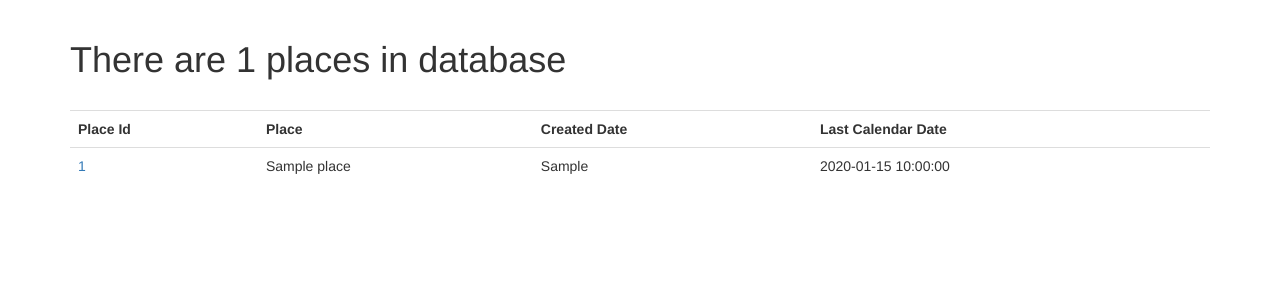
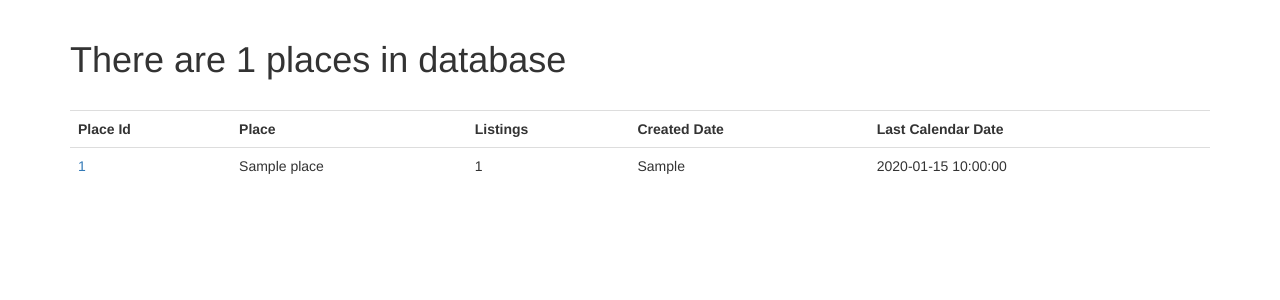
Before and after one commit to superf2t/cascade-creek, a Flask app: page /queue/queue_all_calendar in a window 1280 px wide. Shown: the part 52-352 px from the top of the page. Run offline with Flask 2, Linux system fonts and the light colour scheme; the visitor is signed in with stand-in values (Sample User, id 1); a database or web service that is not in the repository returns one stand-in record (values such as "Sample title"); some libraries are stand-ins or nearby versions.

Commit message:
add count of listings to queue all calendar page

```diff
--- a/templates/queue_all_calendar.html
+++ b/templates/queue_all_calendar.html
@@ -13,6 +13,7 @@
         <tr>
             <th>Place Id</th>
             <th>Place</th>
+            <th>Listings</th>
             <th>Created Date</th>
             <th>Last Calendar Date</th>
         </tr>
@@ -20,6 +21,7 @@
             <tr>
                 <td><a href="/queue/queue_all_calendar/{{ place.place_id }}">{{ place.place_id }}</a></td>
                 <td>{{ place.s_name }}</td>
+                <td>{{ place.count_listings }}</td>
                 <td>{{ place.dt_insert }}</td>
                 <td>{{ place.max_booking_date }}</td>
             </tr>
--- a/utils_db.py
+++ b/utils_db.py
@@ -141,7 +141,8 @@ def get_places_history():
     utils.log('get_places_history', 'getting all place history')
 
 
-    response = utils.pg_sql("select p.s_google_place_id as place_id, p.s_name, p.dt_insert, max(c.dt_booking_date) as max_booking_date " \
+    response = utils.pg_sql("select p.s_google_place_id as place_id, p.s_name, p.dt_insert, " \
+                            "    max(c.dt_booking_date) as max_booking_date, , count(distinct l.i_listing_id) as count_listings " \
                             "from place p " \
                             "    join listing l on p.s_google_place_id = l.s_google_place_id " \
                             "    join calendar c on l.i_listing_id = c.i_listing_id " \
```
